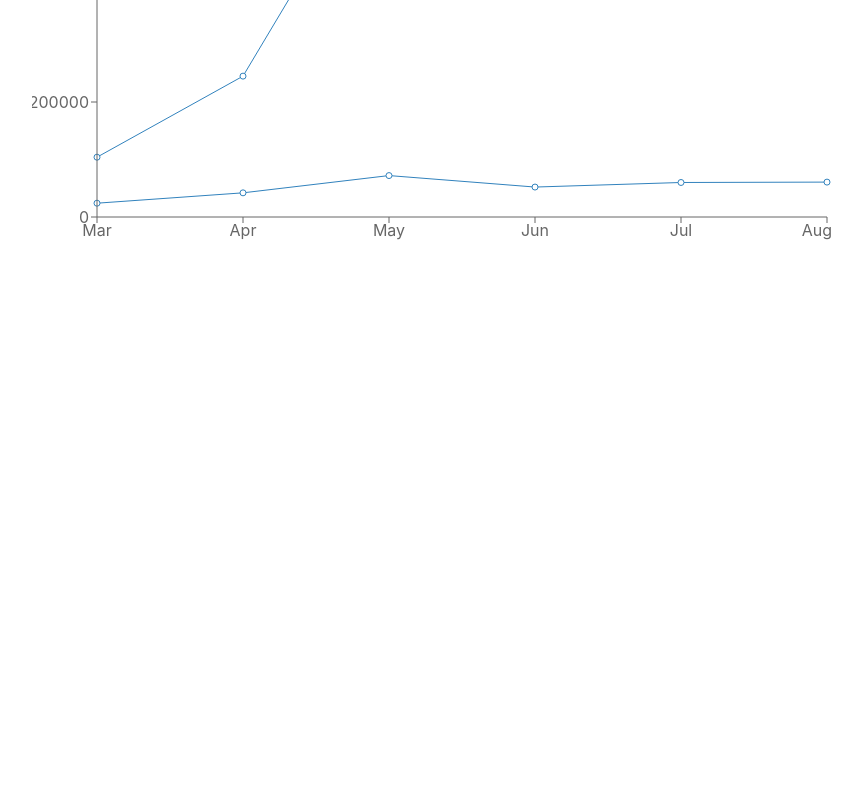
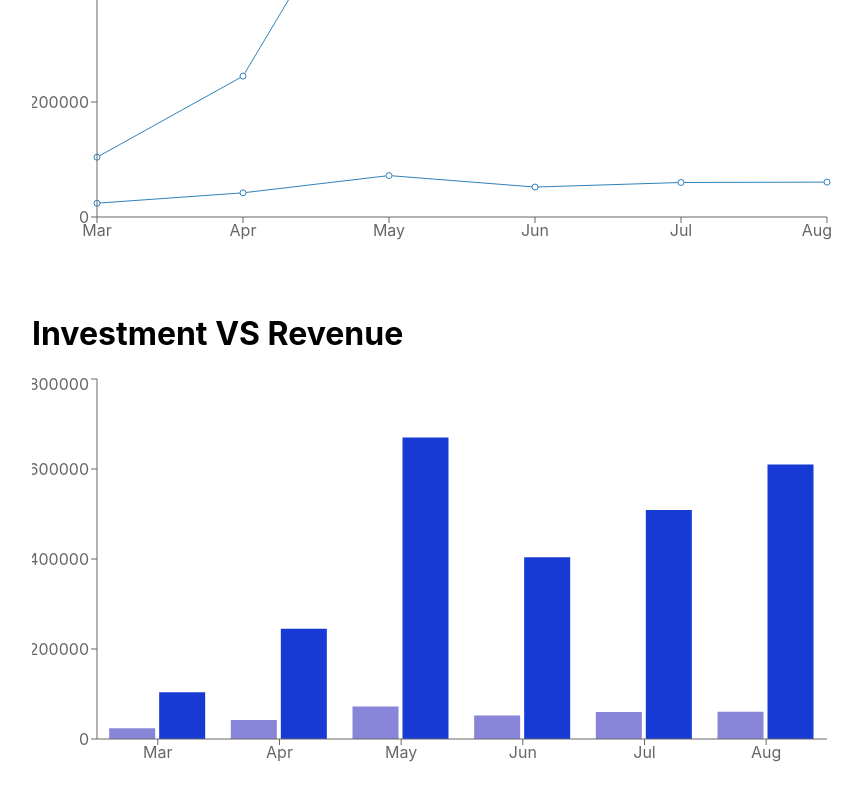
Before and after one commit to Abdul-Rakib92/product-analysis-website, a React (Create React App) app: page /dashboard in a window 1280 px wide. Shown: the part 478-1278 px from the top of the page, without its empty margins (68-930 px from the left). Before the commit the page ends 830 px from the top, so only its background shows below. Built offline with nearby package versions, Linux system fonts and the light colour scheme.

Commit message:
dashboard bar chart added

```diff
--- a/src/Component/Dashboard/Dashboard.js
+++ b/src/Component/Dashboard/Dashboard.js
@@ -1,5 +1,5 @@
 import React, { useEffect, useState } from "react";
-import { Line, LineChart, Tooltip, XAxis, YAxis } from "recharts";
+import { Bar, BarChart, Line, LineChart, Tooltip, XAxis, YAxis } from "recharts";
 import "./Dashboard.css";
 
 const Dashboard = () => {
@@ -21,6 +21,17 @@ const Dashboard = () => {
         <Tooltip />
         <YAxis dataKey={"investment"}></YAxis>
       </LineChart>
+
+      <br />
+      <br />
+        <h1>Investment VS Revenue</h1>
+      <BarChart width={800} height={400} data={months}>
+            <Bar dataKey={"sell"} fill="#8884d8" />
+            <Bar dataKey={"revenue"} fill="#1739d4" />
+            <XAxis dataKey={"month"}></XAxis>
+            <Tooltip />
+            <YAxis dataKey={"investment"}></YAxis>
+        </BarChart>
     </div>
   );
 };
```
